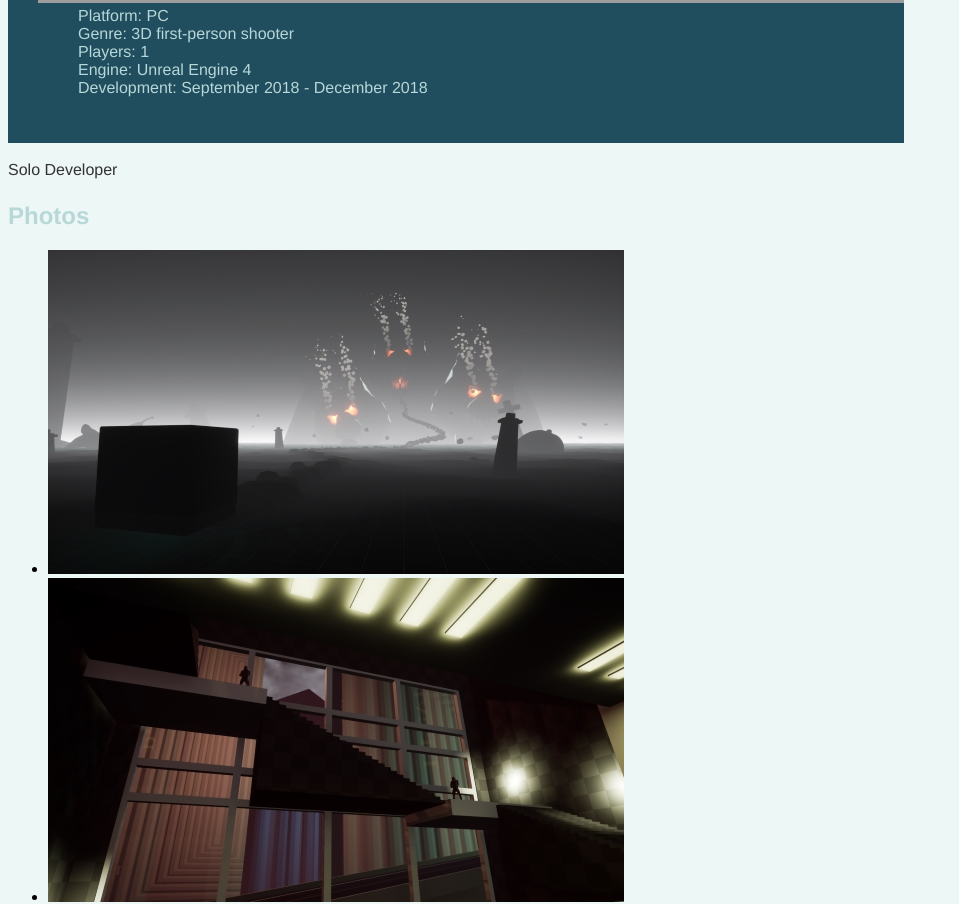
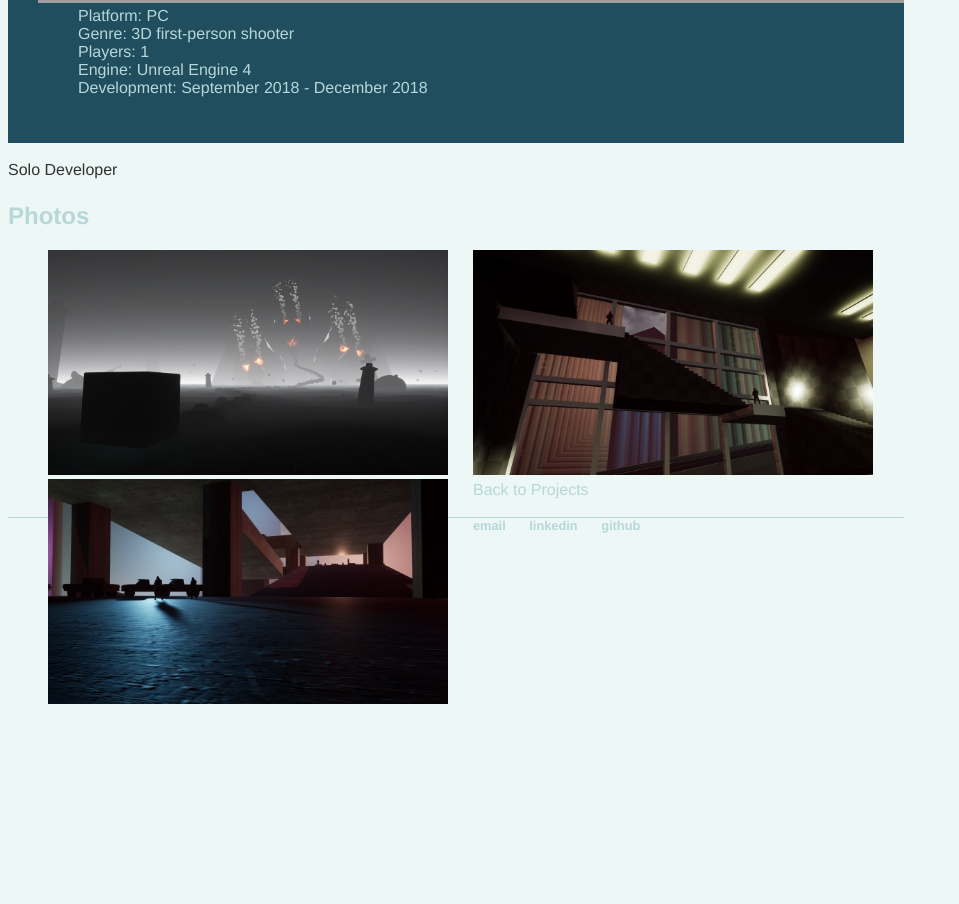
Before and after one commit to digigrant/digigrant.github.io, a Jekyll site: the page built from projects/wolf-bite.html, in a window 1280 px wide. Shown: the part 829-1733 px from the top of the page, without its empty margins (0-959 px from the left). Built offline with Jekyll 4.4.1, drawn with Linux system fonts in a browser that asks for light colours; after the commit the page ends 1537 px from its top, so only the background shows below that; grey boxes are pictures that could not be loaded.

Commit message:
Update main.scss

```diff
--- a/_sass/main.scss
+++ b/_sass/main.scss
@@ -127,3 +127,22 @@ footer
         }
     }
 }
+
+.gallery
+{
+    list-style-type: none;
+
+    li
+    {
+        float: left;
+        margin-right: 25px;
+
+        a
+        {
+            img
+            {
+                width: 400px;
+            }
+        }
+    }
+}
```
